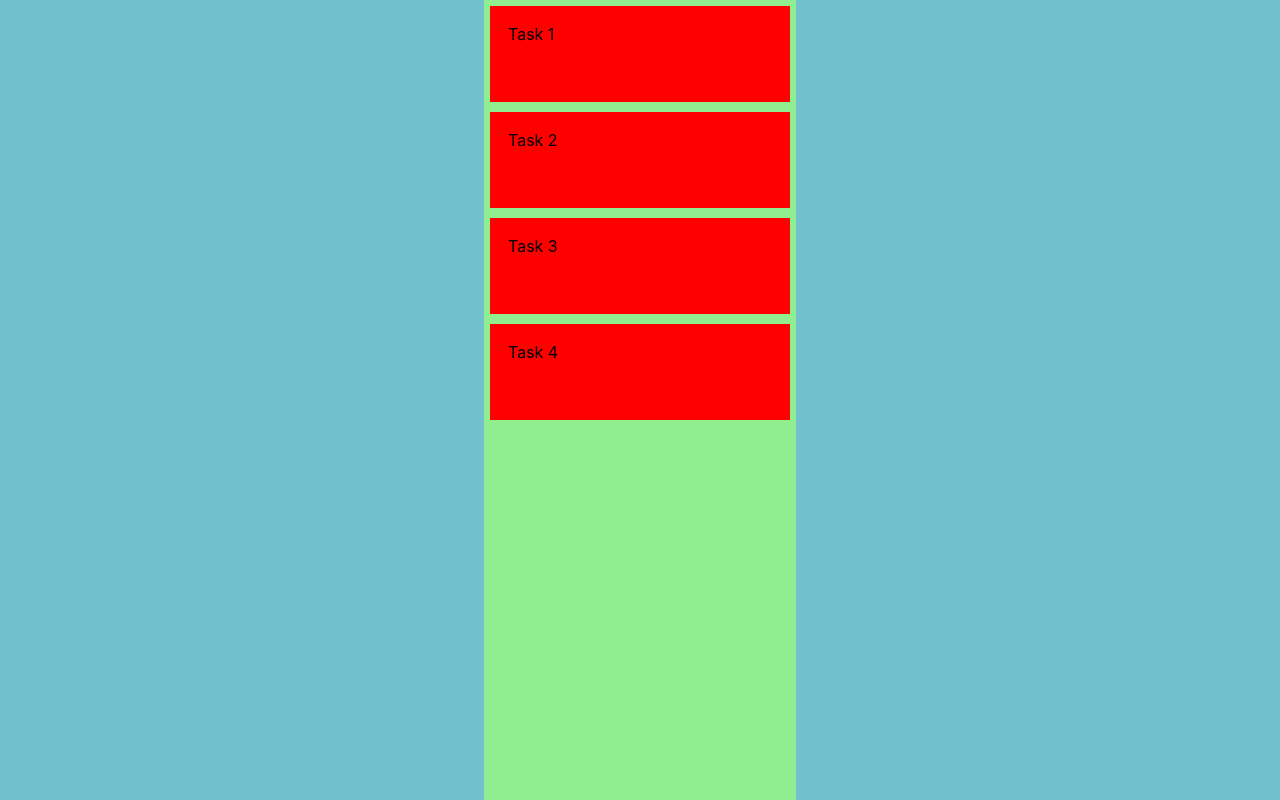
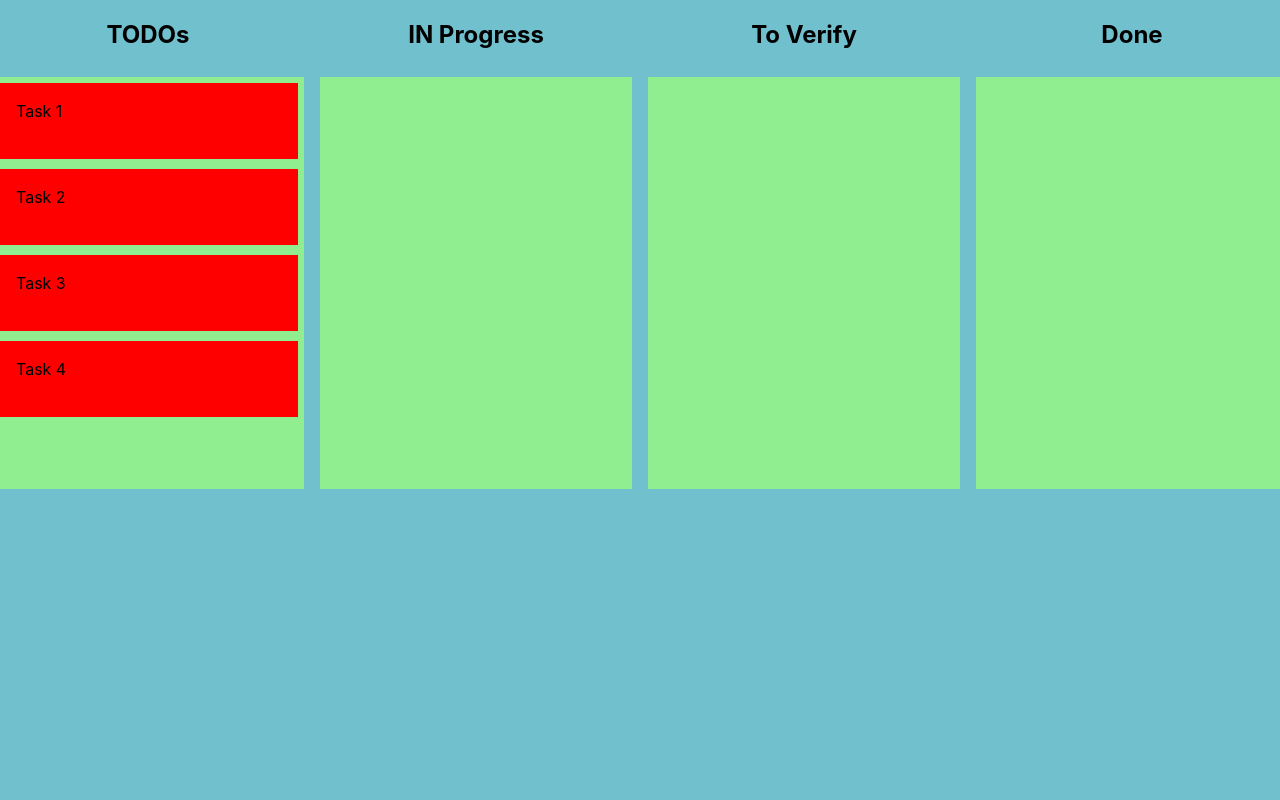
Before and after one commit to abenezer-molla/CS162-WebDev-Assignment, a React (Create React App) app in the folder kanban-board/: page / in a window 1280 px wide. Built offline with nearby package versions, Linux system fonts and the light colour scheme; the HTML template or start-up script is replaced by a standard one.

Commit message:
Working State Checkpoint

```diff
--- a/kanban-board/package.json
+++ b/kanban-board/package.json
@@ -6,6 +6,7 @@
     "@testing-library/jest-dom": "^5.16.2",
     "@testing-library/react": "^12.1.3",
     "@testing-library/user-event": "^13.5.0",
+    "firebase": "^9.6.8",
     "react": "^17.0.2",
     "react-beautiful-dnd": "^13.1.0",
     "react-dom": "^17.0.2",
--- a/kanban-board/src/App.js
+++ b/kanban-board/src/App.js
@@ -1,8 +1,10 @@
-import React, {useState} from 'react';
+import React, {useState, useEffect} from 'react';
 
 import {DragDropContext, Droppable, Draggable} from 'react-beautiful-dnd';
 
 import uuid from 'react-uuid';
+
+//import db from './firebase';
 
 const listOfInputTasks = [
 
@@ -13,14 +15,87 @@ const listOfInputTasks = [
 ];
 
 
+
+
 const MajorTaskColumns =
   {
     [uuid()]: {
       name: 'TODOs',
       tasks: listOfInputTasks
 
+    },
+
+    [uuid()]: {
+      name: 'IN Progress',
+      tasks: []
+    },
+
+    [uuid()]:{
+      name: 'To Verify',
+      tasks: []
+    },
+
+    [uuid()]: {
+      name: 'Done',
+      tasks: []
     }
   };
+
+const onDragEnd = (result, columns, setColumns) => {
+
+  if(!result.destination) return;
+
+  const {source, destination} = result;
+
+  if (source.droppableId !== destination.droppableId){
+
+    const startingColumn = columns[source.droppableId];
+    const destinationColumn = columns[destination.droppableId];
+
+    const startingTasks = [...startingColumn.tasks];
+    const destinationTasks  = [...destinationColumn.tasks];
+
+    const[removed] = startingTasks.splice(source.index, 1);
+
+    destinationTasks.splice(destination.index, 0, removed);
+
+    setColumns({
+      ...columns,
+      [source.droppableId]: {
+        ...startingColumn,
+        tasks: startingTasks
+      },
+      [destination.droppableId]: {
+        ...destinationColumn ,
+        tasks: destinationTasks
+      }
+    })
+
+
+
+  } else{
+
+    const column = columns[source.droppableId];
+    const copyOfItems  = [...column.tasks]
+
+    const[removed] = copyOfItems.splice(source.index, 1);
+    copyOfItems.splice(destination.index, 0, removed);
+    setColumns ({
+      ...columns,
+      [source.droppableId]: {
+        ...column,
+        tasks: copyOfItems
+
+      }
+    })
+
+
+  }
+
+
+
+
+}
 
 function App() {
   const [columns, setColumns]  = useState (MajorTaskColumns);
@@ -28,10 +103,13 @@ function App() {
   return (
     <div style = {{ display: 'flex', justifyContent:'center', height: '100%'}}>
 
-      <DragDropContext onDropEnd = {result => console.log(result)}>
+      <DragDropContext onDragEnd = {result => onDragEnd(result, columns, setColumns)}>
 
         {Object.entries(columns).map(([id, column]) => {
           return (
+            <div style = {{display: 'flex', flexDirection: 'column', alignItems: 'center'}}>
+            <h2>{column.name}</h2>
+            <div style = {{margin: 8}}>
             <Droppable droppableId = {id}>
               {(provided, snapshot) => {
                 return(
@@ -63,7 +141,7 @@ function App() {
                                 userSelect: 'none',
                                 padding: 18,
                                 margin: '0 0 10px 0',
-                                minHeight: '60px',
+                                minHeight: '40px',
                                 backgroundColor:  snapshot.isDragging ? 'yellow' : 'red',
                                 ...provided.draggableProps.style
                               }}
@@ -84,8 +162,10 @@ function App() {
 
 
                         </Draggable>
+
                       );
                     })}
+                    {provided.placeholder}
 
 
                   </div>
@@ -93,6 +173,8 @@ function App() {
               }}
 
               </Droppable>
+              </div>
+              </div>
 
 
 
--- /dev/null
+++ b/kanban-board/src/firebase.js
@@ -0,0 +1,17 @@
+import firebase from "firabase";
+
+const firebaseApp = firebase.initializeApp({
+
+    apiKey: "AIzaSyA442LXj1RbzQnlWnwKqBOqGsNE6K0R6Mk",
+    authDomain: "kanban-board-cs162.firebaseapp.com",
+    projectId: "kanban-board-cs162",
+    storageBucket: "kanban-board-cs162.appspot.com",
+    messagingSenderId: "1051764392755",
+    appId: "1:1051764392755:web:cf842fc0d88fe76c36f446",
+    measurementId: "G-R56Z247XJ1"
+
+});
+
+const db = firebaseApp.firestore();
+
+export default db;
```
Also changed, not shown: 1 other file (tests, documents, lock files or other folders).
